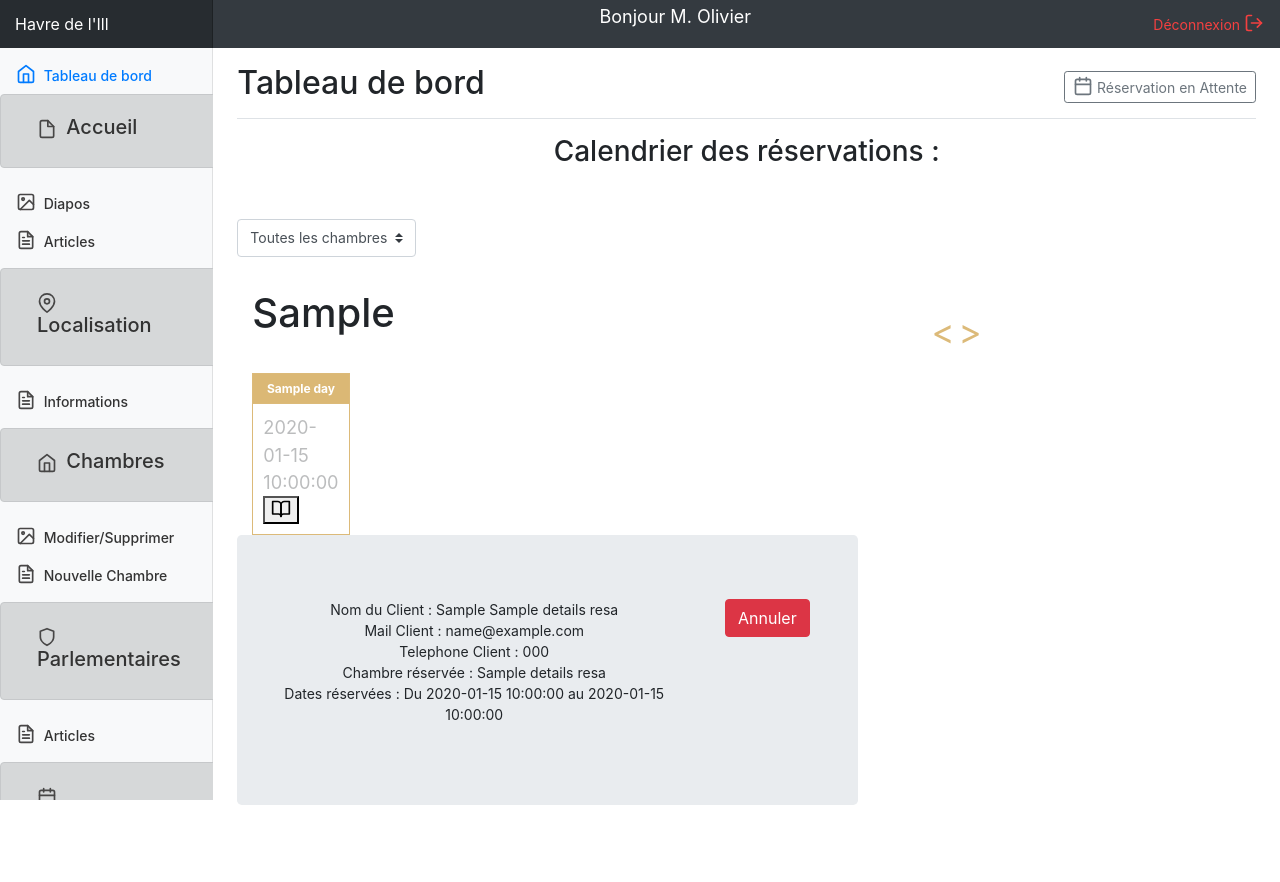
After one commit to cpailler/strasbourg_0218_php_HavreDeLIll, a PHP site: template src/View/Administration/CalendrierAdmin.html.twig in a window 1280 px wide. The commit adds this page. Shown: the top 882 px of the page. Run offline with PHP 8.4, Linux system fonts and the light colour scheme; the template is opened without the code that fills it: most values are stand-ins (such as "Sample title", 1, 10 or a date in 2020); a stand-in replaces the project's code that opens the database connection; some libraries are stand-ins or nearby versions.

Commit message:
Calendrier des réservation fonctionnel

```diff
--- a/app/dispatcher.php
+++ b/app/dispatcher.php
@@ -40,6 +40,10 @@ $dispatcher = FastRoute\simpleDispatcher(function(FastRoute\RouteCollector $r) {
     $r->addRoute('POST', '/Administration/ReservationsEnAttente', 'Administration/ReservationEnAttente');
     $r->addRoute('GET', '/Administration/BloquerChambre', 'Administration/BloquerChambre');
     $r->addRoute('POST', '/Administration/BloquerChambre', 'Administration/BloquerChambre');
+    $r->addRoute('GET', '/Administration/CalendrierAdmin/{initMonth:\d+}/{initYear:\d+}', 'Administration/CalendrierAdmin');
+    $r->addRoute('GET', '/Administration/CalendrierAdmin', 'Administration/CalendrierAdmin');
+    $r->addRoute('POST', '/Administration/CalendrierAdmin/{initMonth:\d+}/{initYear:\d+}', 'Administration/CalendrierAdmin');
+    $r->addRoute('POST', '/Administration/CalendrierAdmin', 'Administration/CalendrierAdmin');
 
 });
 
--- a/src/Model/ReservationManager.php
+++ b/src/Model/ReservationManager.php
@@ -25,6 +25,11 @@ class ReservationManager extends EntityManager
      * @param \DateTime $end
      * @return array
      */
+    public function getAllReservationBetween ($start, $end): array {
+        return $this->conn->query("SELECT * FROM ".$this->table." WHERE dateDebut<='".$end->format('Y-m-d')."' AND dateFin>'".$start->format('Y-m-d')."';", \PDO::FETCH_ASSOC)->fetchAll();
+    }
+
+
     public function getReservationBetween ($start, $end, $id): array {
         return $this->conn->query("SELECT * FROM ".$this->table." WHERE dateDebut<='".$end->format('Y-m-d')."' AND dateFin>'".$start->format('Y-m-d')."' AND chambre_id='".$id."';", \PDO::FETCH_ASSOC)->fetchAll();
     }
--- a/src/View/Administration/Administration.html.twig
+++ b/src/View/Administration/Administration.html.twig
@@ -145,7 +145,7 @@
                 </div>
                 <ul class="nav flex-column mb-2">
                     <li class="nav-item">
-                        <a class="nav-link" href="">
+                        <a class="nav-link" href="/Administration/CalendrierAdmin">
                             <span data-feather="calendar"></span>
                             Calendrier
                         </a>
--- /dev/null
+++ b/src/View/Administration/CalendrierAdmin.html.twig
@@ -0,0 +1,122 @@
+{% extends 'Administration/Administration.html.twig' %}
+
+    {% block stylesheet %}
+        <link rel="stylesheet" href="/assets/css/admin.css">
+        <link rel="stylesheet" href="/assets/css/calendrier.css">
+    {% endblock %}
+
+{% block content %}
+    <div class="container-fluid">
+
+        <h3>Calendrier des réservations :</h3>
+
+        <br>
+        {% if errors|length>0 %}
+            <div class="alert alert-danger">
+                {% for error in errors %}
+                    <strong>{{ error }}</strong><br>
+                {% endfor %}
+            </div>
+        {% endif %}
+        {% if valids|length>0 %}
+            <div class="alert alert-success"><br>
+                {% for valid in valids %}
+                    <strong>{{ valid }}</strong>
+                {% endfor %}
+            </div>
+        {% endif %}
+        {% if warnings|length>0 %}
+            <div class="alert alert-success"><br>
+                {% for warning in warnings %}
+                    <strong>{{ warning }}</strong>
+                {% endfor %}
+            </div>
+        {% endif %}
+        <br>
+        <div class="row">
+            <div class="input-group mb-3">
+                <form class="form-group"  action="" method="POST">
+                    <select name="chambreselect" class="custom-select"  onchange="this.form.submit()">
+                        <option value="" {% if select=="" %}selected{% endif %}>Toutes les chambres</option>
+                        {% for chambre in chambres %}
+                            <option value="{{ chambre.id }}" {% if select==chambre.id %}selected{% endif %}>{{ chambre.titre }}</option>
+                        {% endfor %}
+                    </select>
+                </form>
+
+
+            </div>
+        </div>
+        <!-- Calendrier-->
+        <div class="row center-block">
+            <br>
+            <div class="col-md-8 col-xs-7">
+                <h1>{{ monthTS }}</h1>
+            </div>
+            <div class="col-md-4 col-xs-5">
+                <p></p> <a href="/Administration/CalendrierAdmin/{{ previousMonth }}/{{ previousYear }}"
+                           class="btn-calender">&lt;</a>
+                <a href="/Administration/CalendrierAdmin/{{ nextMonth }}/{{ nextYear }}"
+                   class="btn-calender">&gt;</a></p>
+            </div>
+        </div>
+        <div class="row center-block">
+            <div class="col-xs-12 col-sm-12 col-md-12">
+                <table class="calendar__table calendar__table--{{ month.getweeks() }}weeks">
+                    <tr>
+                        {% for day in days %}
+                            <th class="calendar__otherMonth">{{ day }}</th>
+                        {% endfor %}
+                    </tr>
+                    {% set date = cloneStart.modify("-1 day") %}
+                    {% for key,infosDay in infosDays %}
+                        {% if key%7==0 %}
+                            <tr>
+                        {% endif %}
+                        {% set date = date.modify("+1 day") %}
+                        <td class="{% if (month.withinMonth(date)) %}{% if infosDay.reserve %}calendar_booked{% endif %}{% else %}calendar__otherMonth{% endif %} ">
+                            <div class="calendar__day ">{{ infosDay.date }}</div>
+                            {% if infosDay.reserve %}
+                            <form method="post" action="">
+                                <button type="submit" name="{{ infosDay.fullDate }}"><span data-feather="book-open"></span></button>
+                            </form>
+                            {%endif %}
+                        </td>
+                        {% if key%7==6 %}
+                            </tr>
+                        {% endif %}
+                    {% endfor %}
+                </table>
+            </div>
+        </div>
+
+        <!--Détails des réservations-->
+        <div class="row">
+            {% for resas in detailsResas %}
+            {% for resa in resas %}
+                <div class="jumbotron">
+                    <div class="row">
+
+                        <div class="col-md-9 text-center">
+                            <p>Nom du Client : {{ resa.prenomClient }} {{ resa.nomClient }}<br>
+                                Mail Client : {{ resa.mailClient }}<br>
+                                Telephone Client : {{ resa.telClient }}<br>
+                                Chambre réservée : {{ resa.chambre_titre }}<br>
+                                Dates réservées : Du {{ resa.dateDebut }} au {{ resa.dateFin }}</p>
+
+                        </div>
+                        <div class="col-md-3 text-center">
+                            <form class="form-group"  action="" method="POST">
+                                <input type="hidden" name="idAnnulation" value="{{ resa.id }}">
+                                <input type="submit" class="btn btn-danger center-block" value="Annuler" name="Annuler"/>
+                            </form>
+                            <br>
+                        </div>
+                    </div>
+                </div>
+            {% endfor %}
+            {% endfor %}
+        </div>
+        <br>
+    </div>
+{% endblock %}
```
Also changed, not shown: src/Controller/AdministrationController.php (+92 -3 lines).
